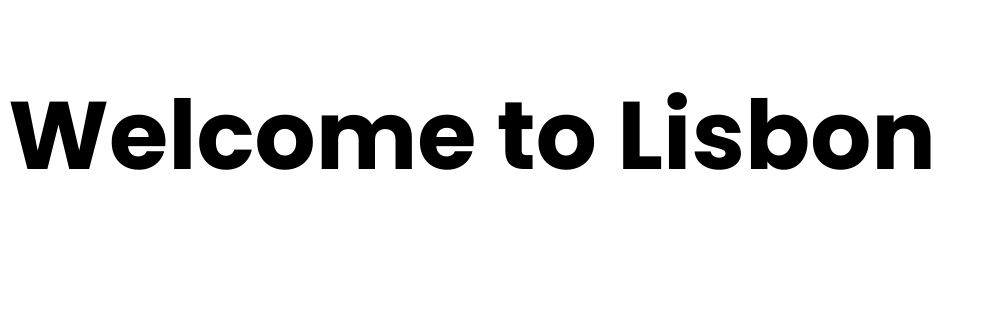
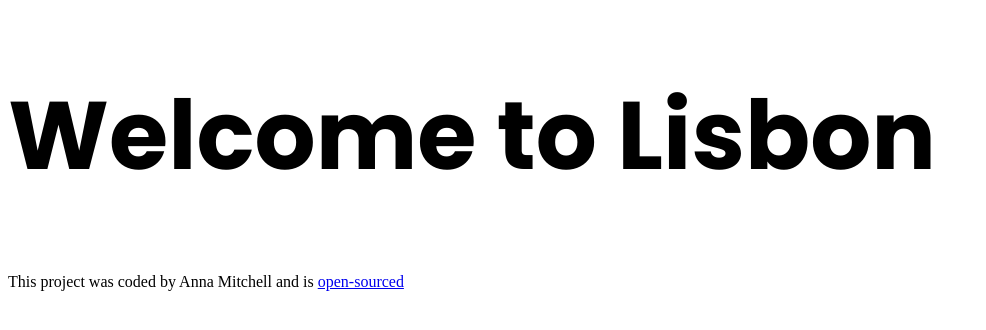
Before and after one commit to AnnaMitchellDeveloper/Lisbon-travel-project, a plain HTML site: page index.html in a window 1280 px wide. Shown: the whole page, without its empty margins (0-986 px from the left). Drawn offline with Linux system fonts and the light colour scheme.

Commit message:
Added link to GitHub repository

```diff
--- a/index.html
+++ b/index.html
@@ -15,5 +15,13 @@
   </head>
   <body>
     <h1>Welcome to Lisbon</h1>
+    <footer>
+      This project was coded by Anna Mitchell and is
+      <a
+        href="https://github.com/AnnaMitchellDeveloper/Lisbon-travel-project"
+        target="_blank"
+        >open-sourced</a
+      >
+    </footer>
   </body>
 </html>
```
Also changed, not shown: images/building.png (added).
